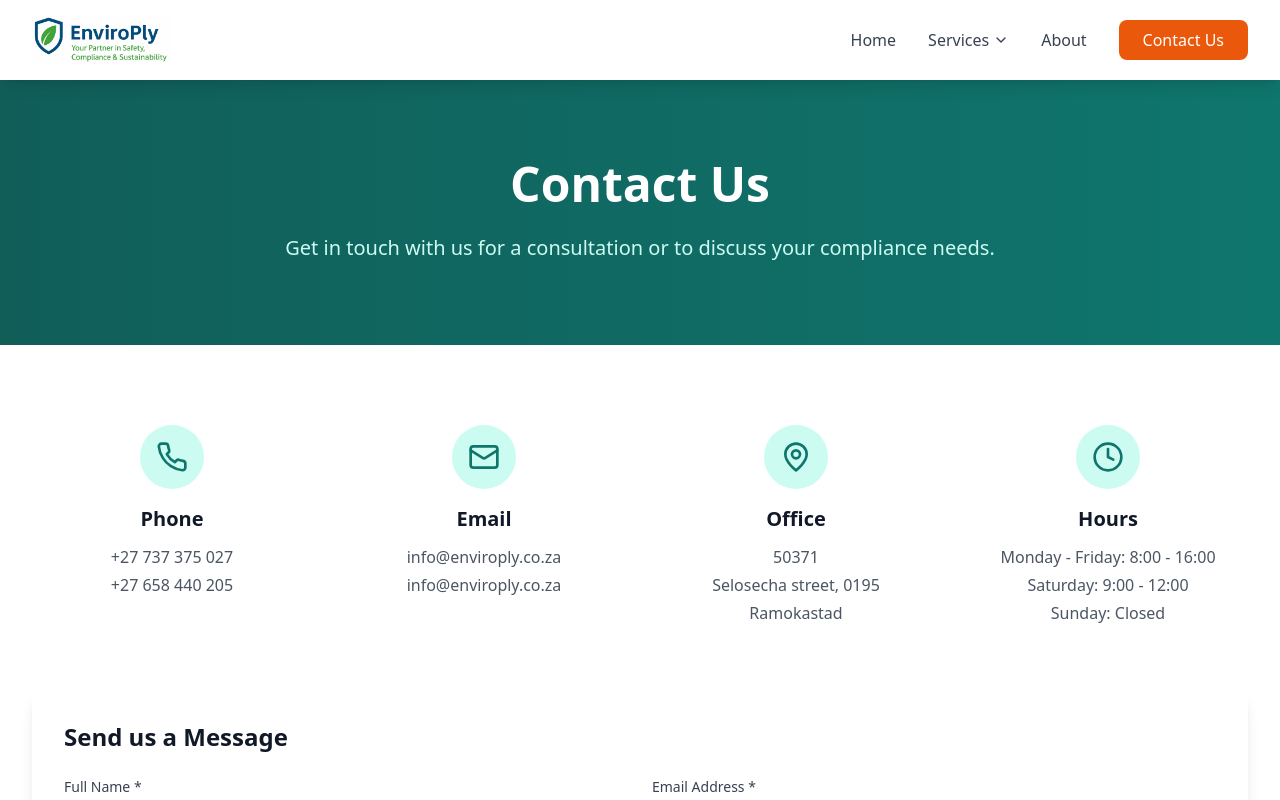
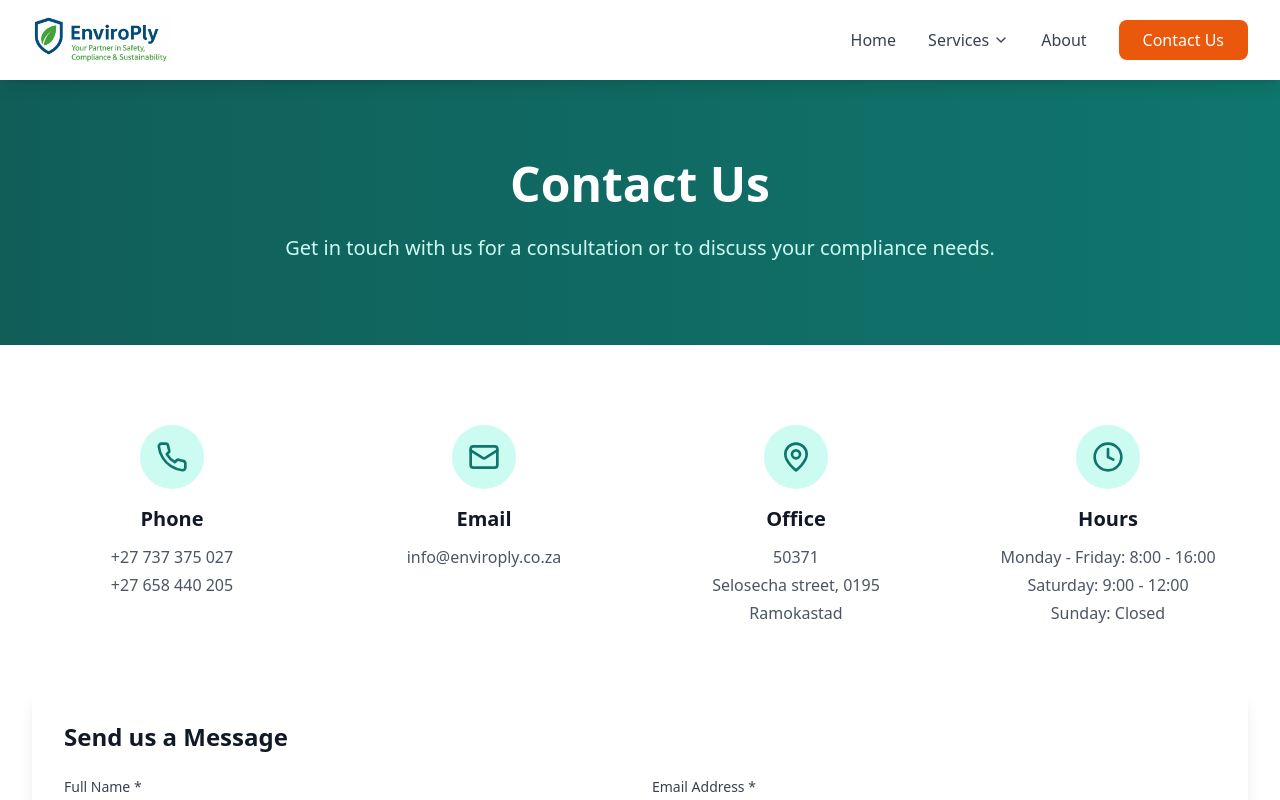
Before and after one commit to justic3044/enviroply, a React (Vite) app: page /contact in a window 1280 px wide. Shown: the top 800 px of the page. Built offline with nearby package versions, Linux system fonts and the light colour scheme.

Commit message:
Update ContactPage.tsx

```diff
--- a/src/pages/ContactPage.tsx
+++ b/src/pages/ContactPage.tsx
@@ -46,7 +46,7 @@ const ContactPage = () => {
     {
       icon: Mail,
       title: 'Email',
-      details: ['info@enviroply.co.za', 'info@enviroply.co.za'],
+      details: ['info@enviroply.co.za'],
       action: 'mailto:info@enviroply.co.za'
     },
     {
```
